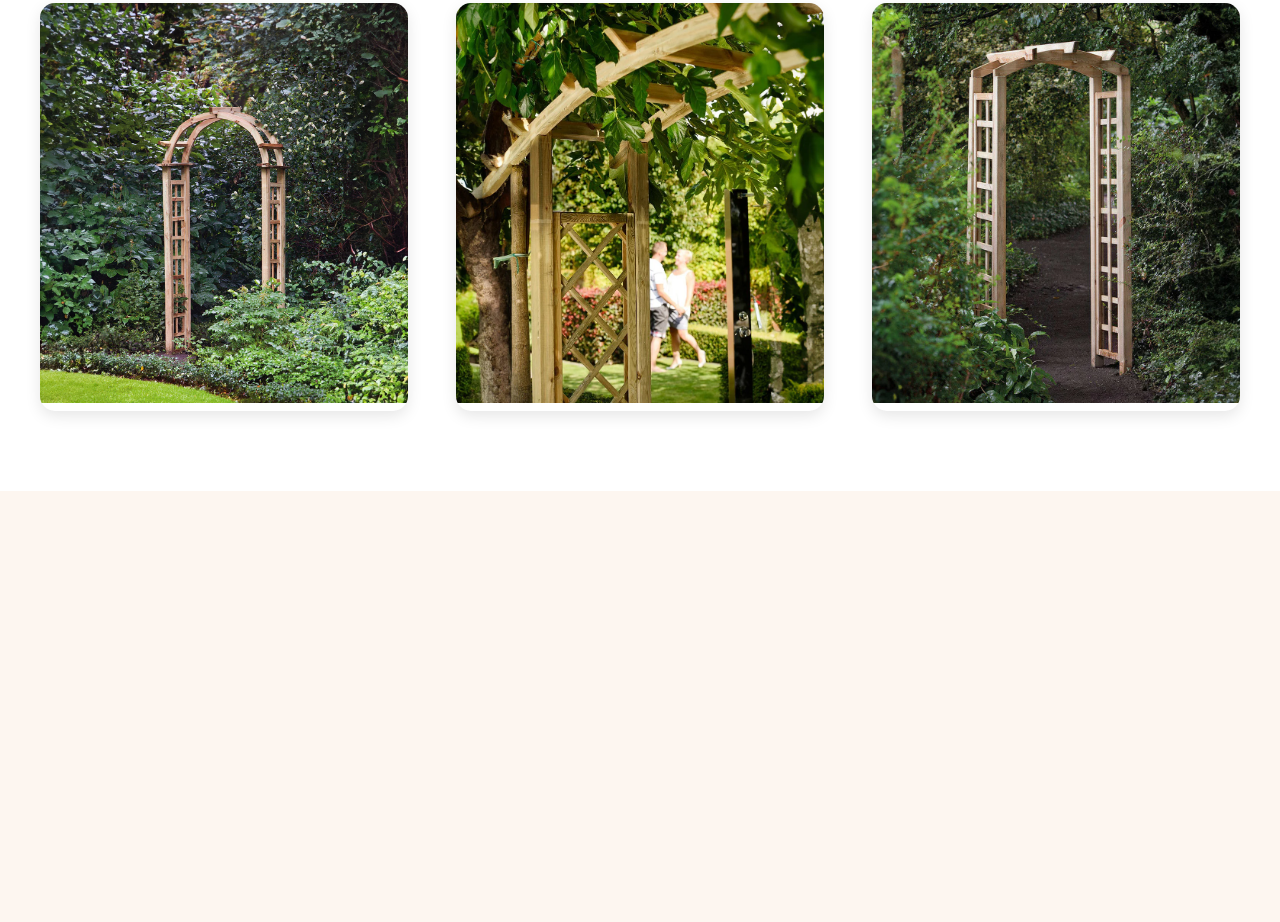
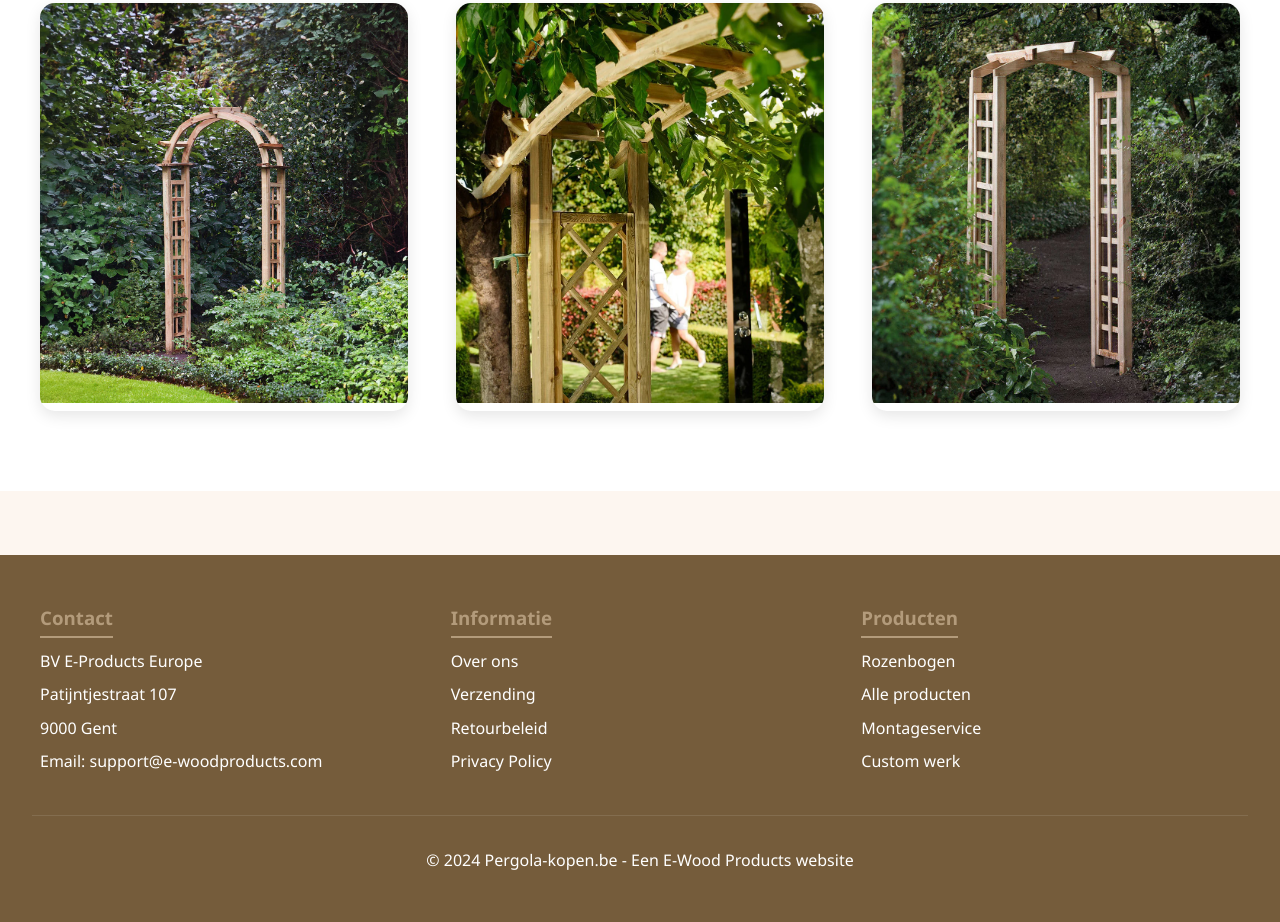
Before and after one commit to Butseraentjes/pergola-kopen.be, a plain HTML site: page index.html in a window 1280 px wide. Shown: the part 1008-1930 px from the top of the page. Before the commit the page ends 1499 px from the top, so only its background shows below. Drawn offline with Linux system fonts and the light colour scheme.

Commit message:
Update index.html

```diff
--- a/index.html
+++ b/index.html
@@ -313,9 +313,73 @@
         }
 
         .logo {
-            height: 50px;
+            height: 80px;
             width: auto;
             object-fit: contain;
+        }
+
+        .footer {
+            background: var(--secondary);
+            color: white;
+            padding: 3rem 2rem;
+            margin-top: 4rem;
+        }
+
+        .footer-content {
+            max-width: 1200px;
+            margin: 0 auto;
+            display: grid;
+            grid-template-columns: repeat(auto-fit, minmax(250px, 1fr));
+            gap: 2rem;
+        }
+
+        .footer-section {
+            animation: fadeIn 1s ease-out;
+        }
+
+        .footer-section h3 {
+            color: var(--accent);
+            margin-bottom: 1rem;
+            position: relative;
+            display: inline-block;
+        }
+
+        .footer-section h3::after {
+            content: '';
+            position: absolute;
+            bottom: -5px;
+            left: 0;
+            width: 100%;
+            height: 2px;
+            background: var(--accent);
+            transform: scaleX(0);
+            transform-origin: left;
+            animation: lineGrow 1s ease-out forwards;
+        }
+
+        .footer-section ul {
+            list-style: none;
+        }
+
+        .footer-section ul li {
+            margin-bottom: 0.5rem;
+        }
+
+        .footer-section a {
+            color: white;
+            text-decoration: none;
+            transition: color 0.3s ease;
+        }
+
+        .footer-section a:hover {
+            color: var(--accent);
+        }
+
+        .footer-bottom {
+            text-align: center;
+            padding-top: 2rem;
+            margin-top: 2rem;
+            border-top: 1px solid rgba(255,255,255,0.1);
         }
 
         .nav-links {
@@ -350,7 +414,7 @@
 </head>
 <body>
     <nav>
-        <a href="#" class="nav-logo">
+        <a href="https://www.e-woodproducts.be/" class="nav-logo">
             <img src="ewood-logo-website-1_200x174.avif" alt="E-Wood Products Logo" class="logo">
         </a>
         <ul class="nav-links">
@@ -407,5 +471,40 @@
             </div>
         </div>
     </section>
+
+    <footer class="footer">
+        <div class="footer-content">
+            <div class="footer-section">
+                <h3>Contact</h3>
+                <ul>
+                    <li>BV E-Products Europe</li>
+                    <li>Patijntjestraat 107</li>
+                    <li>9000 Gent</li>
+                    <li>Email: support@e-woodproducts.com</li>
+                </ul>
+            </div>
+            <div class="footer-section">
+                <h3>Informatie</h3>
+                <ul>
+                    <li><a href="https://www.e-woodproducts.be/">Over ons</a></li>
+                    <li><a href="https://www.e-woodproducts.be/">Verzending</a></li>
+                    <li><a href="https://www.e-woodproducts.be/">Retourbeleid</a></li>
+                    <li><a href="https://www.e-woodproducts.be/">Privacy Policy</a></li>
+                </ul>
+            </div>
+            <div class="footer-section">
+                <h3>Producten</h3>
+                <ul>
+                    <li><a href="https://www.e-woodproducts.be/collections/rozenbogen">Rozenbogen</a></li>
+                    <li><a href="https://www.e-woodproducts.be/">Alle producten</a></li>
+                    <li><a href="https://www.e-woodproducts.be/">Montageservice</a></li>
+                    <li><a href="https://www.e-woodproducts.be/">Custom werk</a></li>
+                </ul>
+            </div>
+        </div>
+        <div class="footer-bottom">
+            <p>&copy; 2024 Pergola-kopen.be - Een E-Wood Products website</p>
+        </div>
+    </footer>
 </body>
 </html>
```
